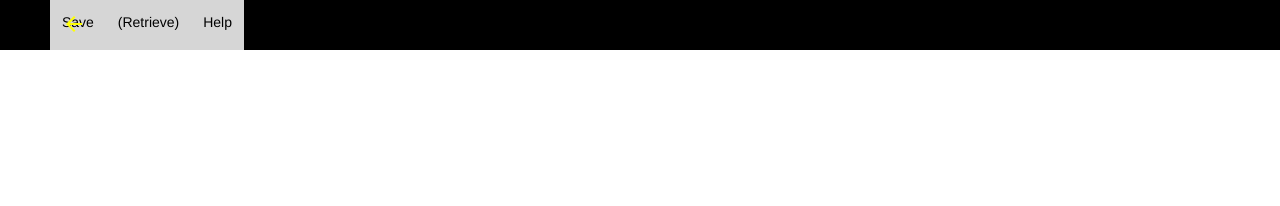
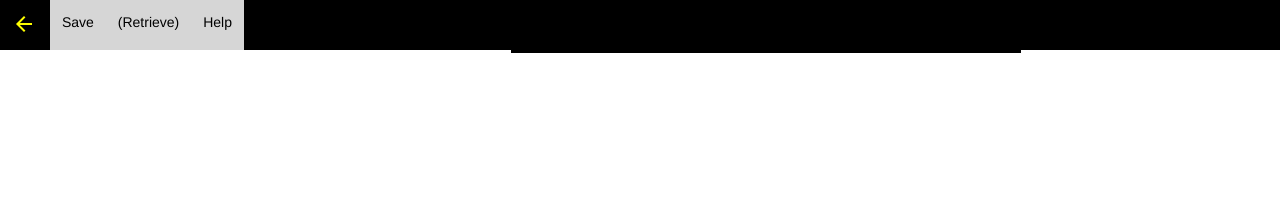
Before and after one commit to tblondelle/tblondelle.github.io, a Jekyll site: the page built from experiments/experiment2.html, in a window 1280 px wide. Shown: the top 206 px of the page. Built offline with Jekyll 4.4.1, drawn with Linux system fonts in a browser that asks for light colours; nearby versions of some CDN libraries.

Commit message:
Update experiment2.html

```diff
--- a/experiments/experiment2.html
+++ b/experiments/experiment2.html
@@ -27,11 +27,11 @@ permalink: /experiments/notepad-online/
 
 <body>
     <div class="menu">
-       <div id="escape_button"><a href="{{site.github.url}}/experiments"><i class="material-icons">arrow_back</i></a> </div>
         <div class='click-item' id='save'>Save</div>
         <div class='click-item' id='retrieve'>(Retrieve)</div>
         <div class='click-item' id='linenumber'>Help</div>
     </div>
+    <div id="escape_button"><a href="{{site.github.url}}/experiments"><i class="material-icons">arrow_back</i></a></div>
     <textarea id="te" tabindex="0"></textarea>
 
 
```
